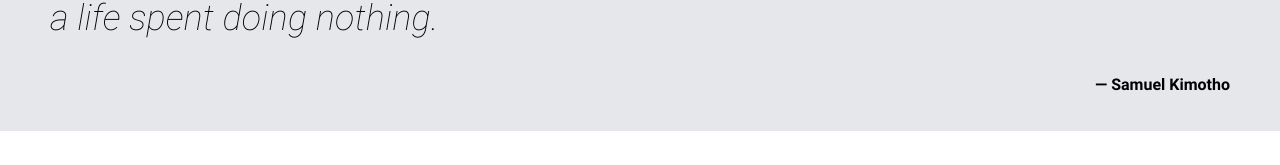
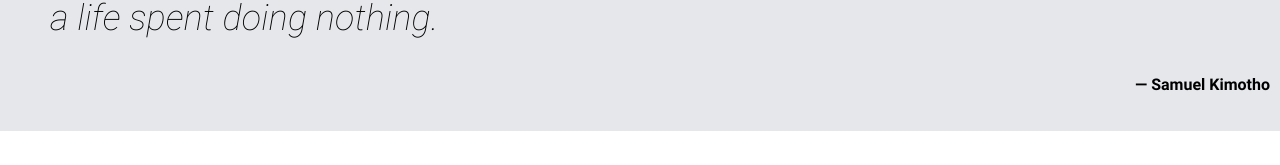
Before and after one commit to KingSonkorey69/Second_Assignment, a plain HTML site: page index.html in a window 1280 px wide. Shown: the part 1131-1296 px from the top of the page. Drawn offline with Linux system fonts and the light colour scheme.

Commit message:
updated index.html

```diff
--- a/index.html
+++ b/index.html
@@ -63,9 +63,7 @@
                 A life spent making mistakes is not only more honorable, but more useful than a life spent doing
                 nothing.
             </blockquote>
-            <figure id="figure_text">
-                <figcaption>&mdash; Samuel Kimotho</figcaption>
-            </figure>
+                <p id="figure_text">&mdash; Samuel Kimotho</p>
         </div>
     </section>
     <section class="four">
```
